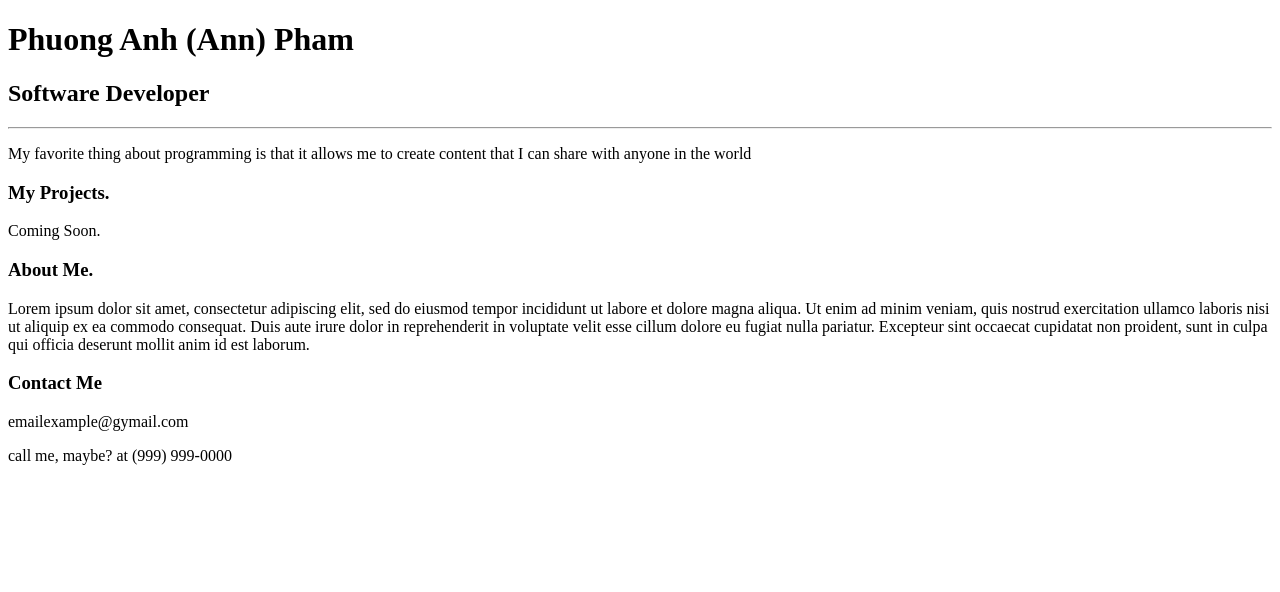
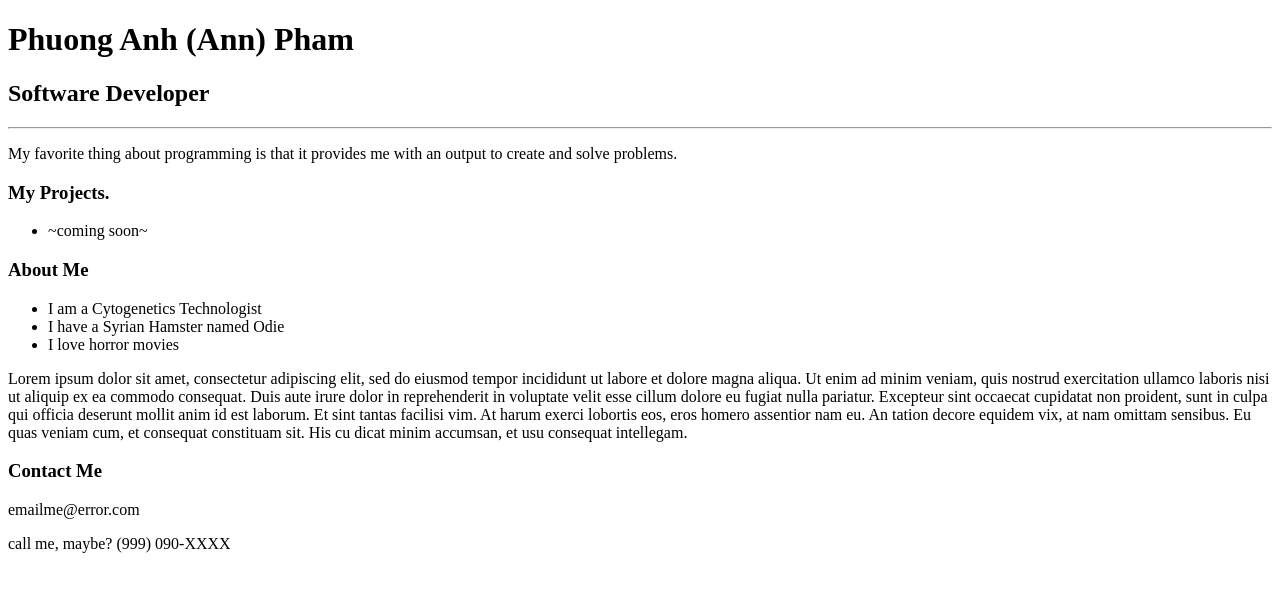
Before and after one commit to supPham/about_me, a plain HTML site: page index.html in a window 1280 px wide. Drawn offline with Linux system fonts and the light colour scheme.

Commit message:
editted layout

```diff
--- a/index.html
+++ b/index.html
@@ -9,18 +9,29 @@
 <div>
     <h1>Phuong Anh (Ann) Pham</h1>
     <h2>Software Developer</h2>
-<hr>
-<p>My favorite thing about programming is that it allows me to create content that I can share with anyone in the world</p>
-<h3>My Projects.</h3>
-<p>Coming Soon.</p>
-<h3>About Me.</h3>
-<p>Lorem ipsum dolor sit amet, consectetur adipiscing elit, sed do eiusmod tempor incididunt ut labore et dolore magna aliqua.
-    Ut enim ad minim veniam, quis nostrud exercitation ullamco laboris nisi ut aliquip ex ea commodo consequat.
-    Duis aute irure dolor in reprehenderit in voluptate velit esse cillum dolore eu fugiat nulla pariatur.
-    Excepteur sint occaecat cupidatat non proident, sunt in culpa qui officia deserunt mollit anim id est laborum.</p>
-    <h3>Contact Me</h3>
-    <p>emailexample@gymail.com</p>
-    <p>call me, maybe? at (999) 999-0000</p>
+    <hr />
+    <p>My favorite thing about programming is that it provides me with an output to create and solve problems.</p>
+    <h3>My Projects.</h3>
+    <ul>
+        <li>~coming soon~</li>
+    </ul>
+    <h3>About Me</h3>
+    <ul>
+        <li>I am a Cytogenetics Technologist</li>
+        <li>I have a Syrian Hamster named Odie</li>
+        <li>I love horror movies</li>
+    </ul>
+    <p>Lorem ipsum dolor sit amet, consectetur adipiscing elit, sed do eiusmod tempor incididunt ut labore et dolore magna aliqua.
+        Ut enim ad minim veniam, quis nostrud exercitation ullamco laboris nisi ut aliquip ex ea commodo consequat.
+        Duis aute irure dolor in reprehenderit in voluptate velit esse cillum dolore eu fugiat nulla pariatur.
+        Excepteur sint occaecat cupidatat non proident, sunt in culpa qui officia deserunt mollit anim id est laborum.
+
+        Et sint tantas facilisi vim. At harum exerci lobortis eos, eros homero assentior nam eu. An tation decore equidem vix, at nam omittam sensibus.
+        Eu quas veniam cum, et consequat constituam sit. His cu dicat minim accumsan, et usu consequat intellegam.
+    </p>
+        <h3>Contact Me</h3>
+        <p>emailme@error.com</p>
+        <p>call me, maybe? (999) 090-XXXX</p>
 </div>
   </body>
 </html>
```
